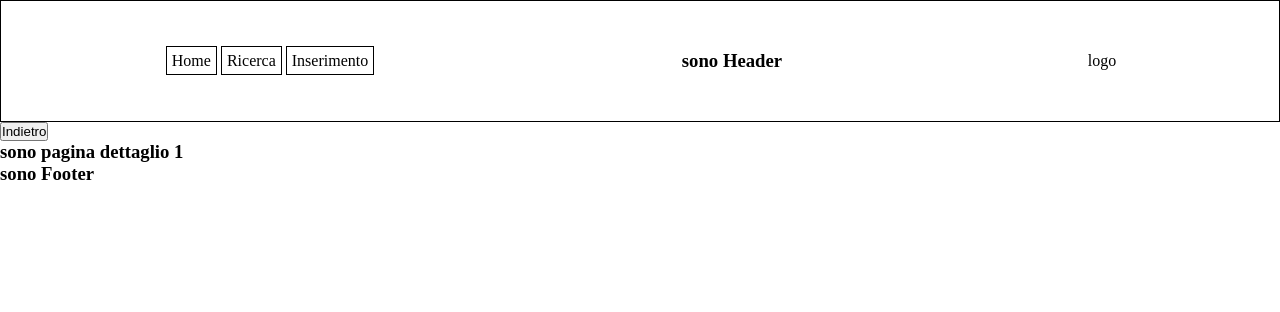
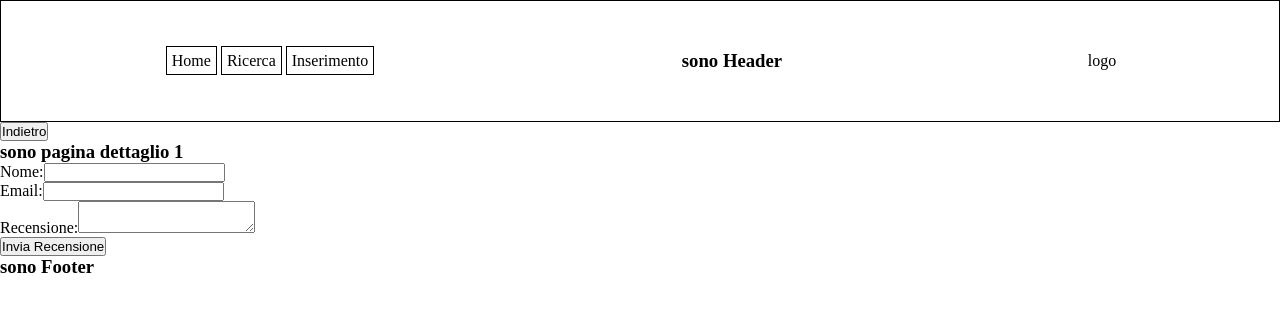
Before and after one commit to MarcoMechini/BoolBnB, a React (Vite) app: page /Ricerca/1 in a window 1280 px wide. Shown: the top 312 px of the page. Built offline with nearby package versions, Linux system fonts and the light colour scheme.

Commit message:
feat: form per le recensioni fatto

```diff
--- a/src/pages/PaginaDettaglio.jsx
+++ b/src/pages/PaginaDettaglio.jsx
@@ -1,9 +1,26 @@
+import { useState } from "react";
 import { useNavigate, useParams } from "react-router-dom";
 
 function PaginaDettaglio() {
-
+    const [name, setName] = useState('');
+    const [email, setEmail] = useState('');
+    const [reviewText, setReviewText] = useState('');
     const navigate = useNavigate()
     const { id } = useParams()
+
+
+     // Funzione per gestire l'invio del form
+  const handleSubmit = (e) => {
+    e.preventDefault();
+
+    console.log('Recensione inviata:', { name, email, reviewText });
+
+    // Resetta i campi del form dopo l'invio
+    setName('');
+    setEmail('');
+    setReviewText('');
+  };
+
 
 
 
@@ -11,6 +28,47 @@ function PaginaDettaglio() {
         <>
         <button onClick={() => navigate(-1)}>Indietro</button>
             <h3>sono pagina dettaglio {id}</h3>
+
+            <form onSubmit={handleSubmit}>
+      <div>
+        <label htmlFor="name">Nome:</label>
+        <input
+          type="text"
+          id="name"
+          name="name"
+          value={name}
+          onChange={(e) => setName(e.target.value)}
+          required
+        />
+      </div>
+
+      <div>
+        <label htmlFor="email">Email:</label>
+        <input
+          type="email"
+          id="email"
+          name="email"
+          value={email}
+          onChange={(e) => setEmail(e.target.value)}
+          required
+        />
+      </div>
+
+      <div>
+        <label htmlFor="reviewText">Recensione:</label>
+        <textarea
+          id="reviewText"
+          value={reviewText}
+          name="reviewText"
+          onChange={(e) => setReviewText(e.target.value)}
+          required
+        />
+      </div>
+
+      <button type="submit">Invia Recensione</button>
+    </form>
+
+
         </>
     )
 
```
